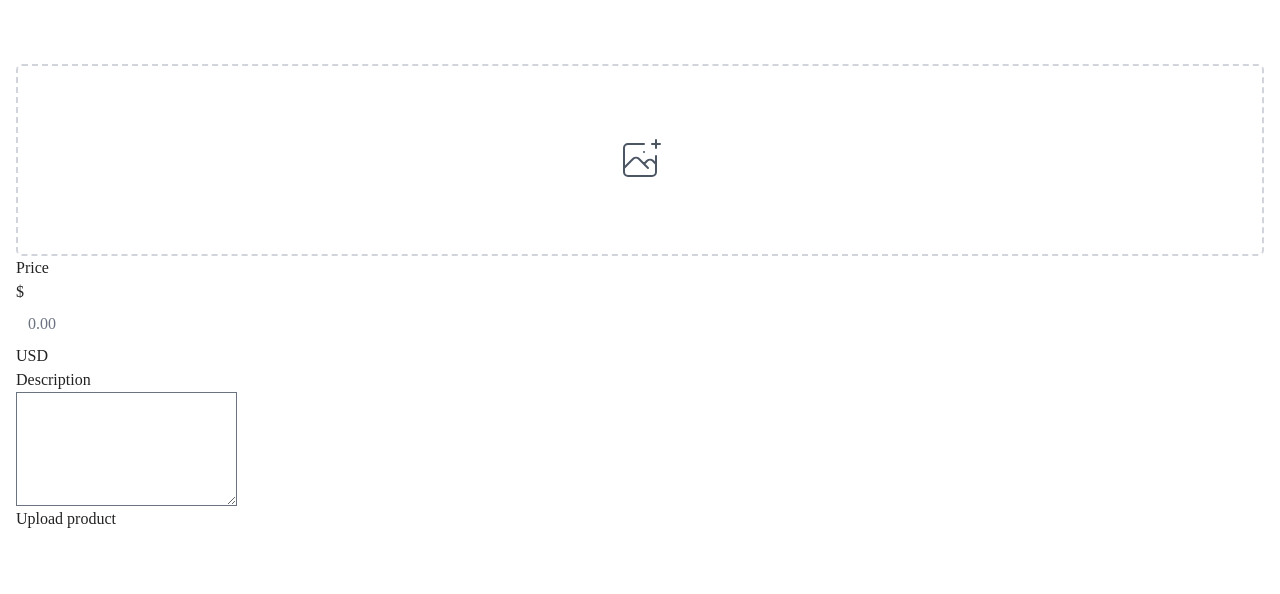
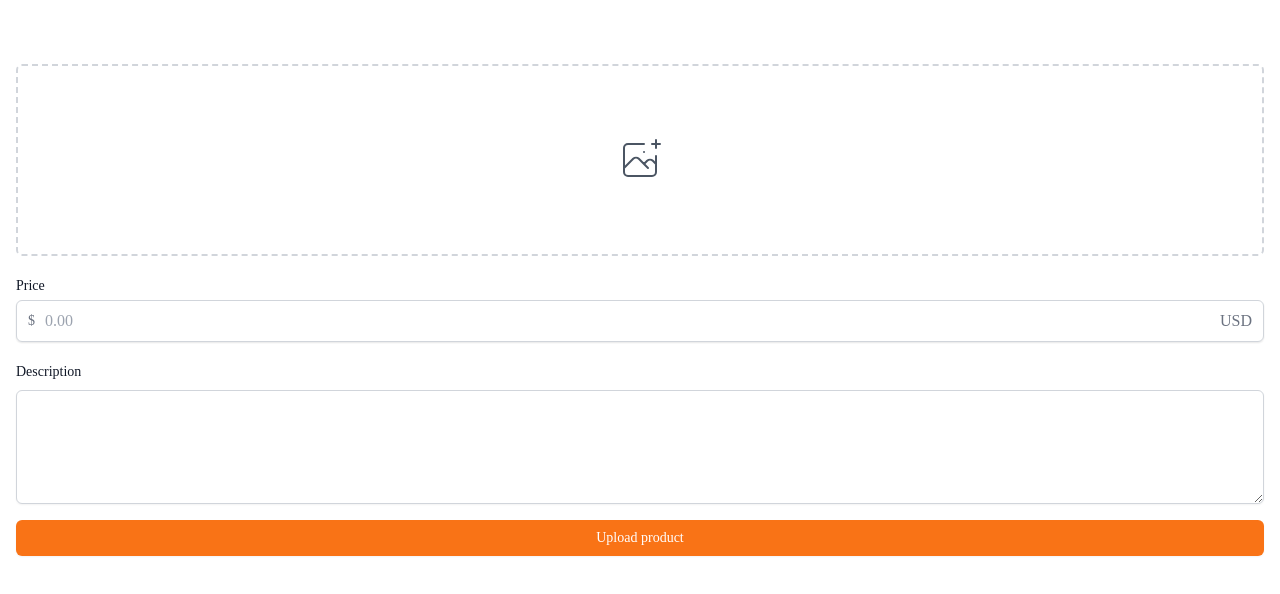
Before and after one commit to cpk0709/mypage-nextjs, a Next.js app: page /item/upload in a window 1280 px wide. Shown: the top 594 px of the page. Built offline with nearby package versions, Linux system fonts and the light colour scheme.

Commit message:
업로드페이지 완성

```diff
--- a/src/pages/item/upload.tsx
+++ b/src/pages/item/upload.tsx
@@ -23,25 +23,46 @@
           <input type="file" className="hidden" />
         </label>
       </div>
-      <div>
-        <label htmlFor="price">Price</label>
-        <div>
-          <div>
-            <span>$</span>
+      <div className="my-5">
+        <label
+          className="text-sm mb-1 block font-medium text-gray-900"
+          htmlFor="price"
+        >
+          Price
+        </label>
+        <div className="rounded-md relative shadow-sm flex items-center">
+          <div className="absolute left-0 pl-3 flex items-center justify-center pointer-events-none">
+            <span className="text-gray-500 text-sm">$</span>
           </div>
-          <input id="price" type="text" placeholder="0.00" />
-          <div>
-            <span>USD</span>
+          <input
+            id="price"
+            className="pl-7 rounded-md appearance-none w-full px-3 py-2 border border-solid border-gray-300 rounded-r-md shadow-sm placeholder-gray-400 focus:outline-none focus:ring-orange-500 focus:border-orange-500"
+            type="text"
+            placeholder="0.00"
+          />
+          <div className=" absolute right-0 pr-3 flex items-center pointer-events-none">
+            <span className=" text-gray-500">USD</span>
           </div>
         </div>
       </div>
       <div>
-        <label>Description</label>
+        <label
+          className="text-sm mb-1 block font-medium text-gray-900"
+          htmlFor="description"
+        >
+          Description
+        </label>
         <div>
-          <textarea rows={4} />
+          <textarea
+            className="mt-1 shadow-sm w-full focus:outline-none  focus:ring-orange-500 rounded-md border-gray-300 focus:border-orange-500"
+            id="description"
+            rows={4}
+          />
         </div>
       </div>
-      <button>Upload product</button>
+      <button className="mt-4 bg-orange-500 hover:bg-orange-600 text-white py-2 px-4 border border-transparent rounded-md w-full shadow-sm text-sm font-medium focus:ring-2 focus:ring-offset-2 focus:ring-orange-500 focus:outline-none">
+        Upload product
+      </button>
     </div>
   );
 };
```
